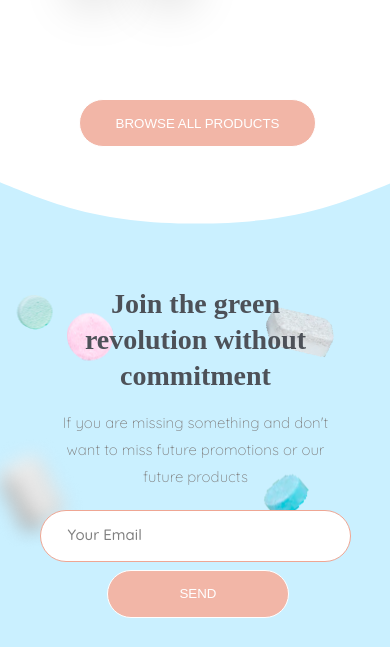
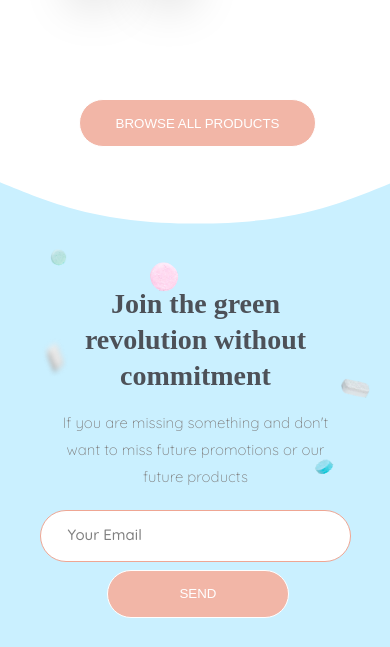
Before and after one commit to AlejoMorgado/TechnicalTestGradiWeb, a plain HTML site: page src/app/index.html in a window 390 px wide. Shown: the part 231-878 px from the top of the page. Drawn offline with nearby package versions, Linux system fonts and the light colour scheme; no server answers; a web font is replaced by a local one.

Commit message:
added the style for the images of news paper

```diff
--- a/src/app/index.scss
+++ b/src/app/index.scss
@@ -151,6 +151,7 @@ header {
 }
 
 .material-symbols-outlined {
+  color: #000 !important;
   font-size: 0.7rem !important;
   font-weight: bold !important;
 }
@@ -355,29 +356,63 @@ header {
   left: 8%;
   transform: translate(-50%, -50%);
 }
-
+@media screen and (max-width: 768px) {
+  .img1 {
+    top: 42%;
+    left: 14%;
+    width: 33px;
+    height: 47.67px;
+  }
+}
 .img2 {
   top: 70%;
   right: 10.3%;
   transform: translate(-50%, -50%);
 }
-
+@media screen and (max-width: 768px) {
+  .img2 {
+    top: 64%;
+    width: 25.88px;
+    height: 21.46px;
+  }
+}
 .img3 {
   top: 37.4%;
   right: -0.9%;
   transform: translate(-50%, -50%);
 }
-
+@media screen and (max-width: 768px) {
+  .img3 {
+    top: 48.4%;
+    width: 38.2px;
+    height: 36.08px;
+  }
+}
 .img4 {
   top: 33%;
   left: 9%;
   transform: translate(-50%, -50%);
 }
-
+@media screen and (max-width: 768px) {
+  .img4 {
+    top: 22%;
+    left: 15%;
+    width: 22.97px;
+    height: 22.57px;
+  }
+}
 .img5 {
   top: 38%;
   left: 23%;
   transform: translate(-50%, -50%);
+}
+@media screen and (max-width: 768px) {
+  .img5 {
+    top: 26%;
+    left: 42%;
+    width: 29.95px;
+    height: 31.17px;
+  }
 }
 .contentInsideSvg {
   position: absolute;
```
Also changed, not shown: src/app/index.css, 1 other file.
